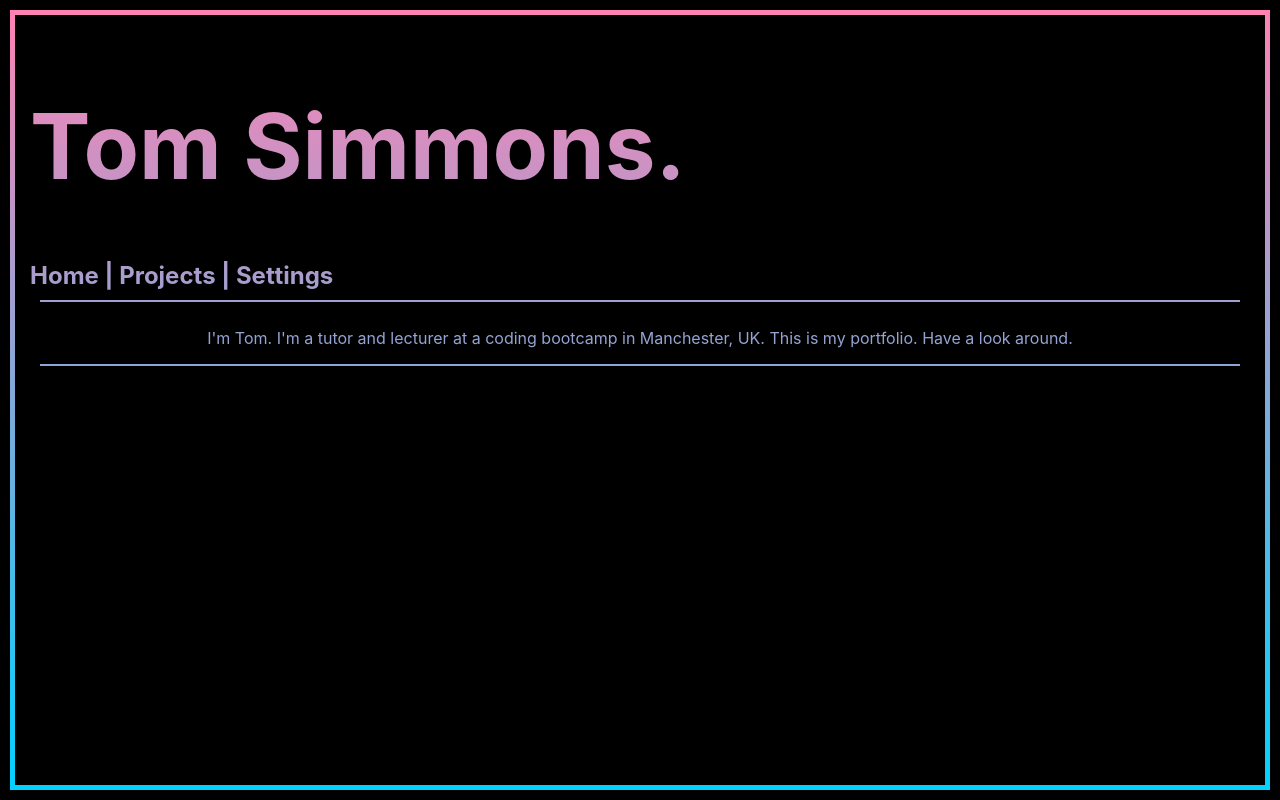
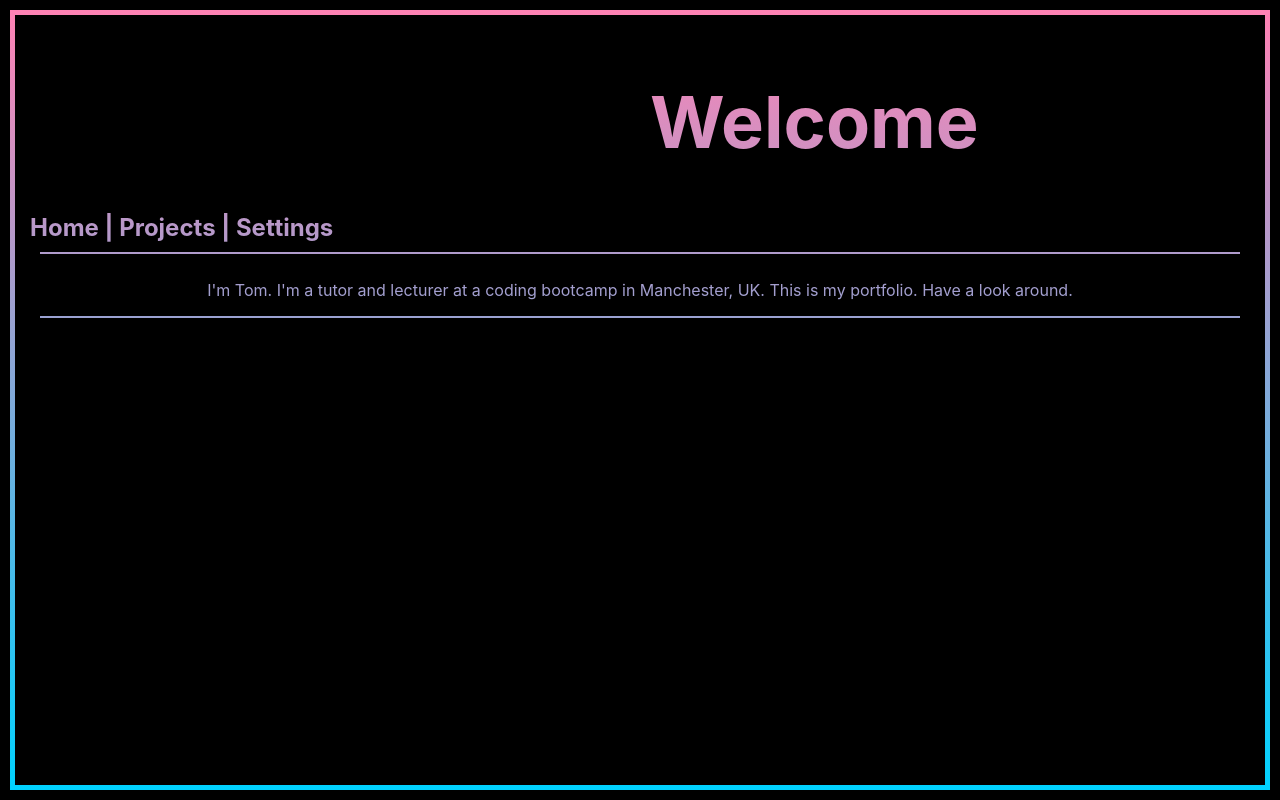
Before and after one commit to tomosim/gradient-fun, a React (Create React App) app: page / in a window 1280 px wide. Built offline with nearby package versions, Linux system fonts and the light colour scheme.

Commit message:
add Header component

```diff
--- a/src/App.js
+++ b/src/App.js
@@ -6,6 +6,7 @@ import TransparentWrapper from "./Components/Styled/TransparentWrapper";
 import SettingsPage from "./Pages/SettingsPage";
 import Nav from "./Components/Nav";
 import AboutPage from "./Pages/AboutPage";
+import Header from "./Components/Styled/Header";
 
 function App() {
   const [colourOne, setColourOne] = useState([255, 130, 180]);
@@ -18,7 +19,7 @@ function App() {
       nightMode={nightMode}
     >
       <TransparentWrapper nightMode={nightMode}>
-        <h1>Tom Simmons.</h1>
+        <Header>Welcome</Header>
         <Nav nightMode={nightMode} />
         <Router>
           <AboutPage path="/" nightMode={nightMode} />
--- /dev/null
+++ b/src/Components/Styled/Header.js
@@ -0,0 +1,9 @@
+import styled from "styled-components";
+
+const Header = styled.h1`
+  font-size: 3em;
+  align-self: flex-end;
+  width: 600px;
+`;
+
+export default Header;
--- a/src/Components/Styled/TransparentWrapper.js
+++ b/src/Components/Styled/TransparentWrapper.js
@@ -12,10 +12,6 @@ const TransparentWrapper = styled.h2`
   padding: 15px;
   margin: 0;
   mix-blend-mode: ${props => (props.nightMode ? "multiply" : "screen")};
-
-  h1 {
-    font-size: 68pt;
-  }
   display: flex;
   flex-direction: column;
 `;
```
